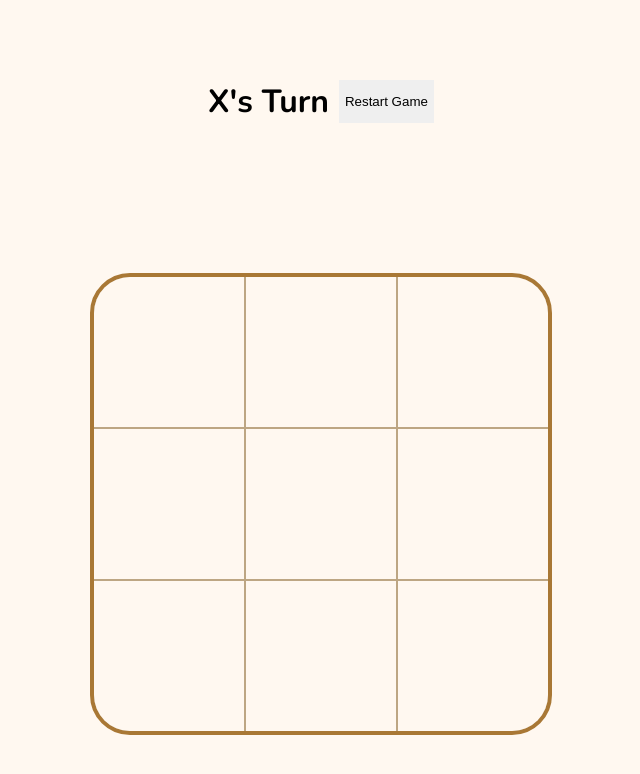
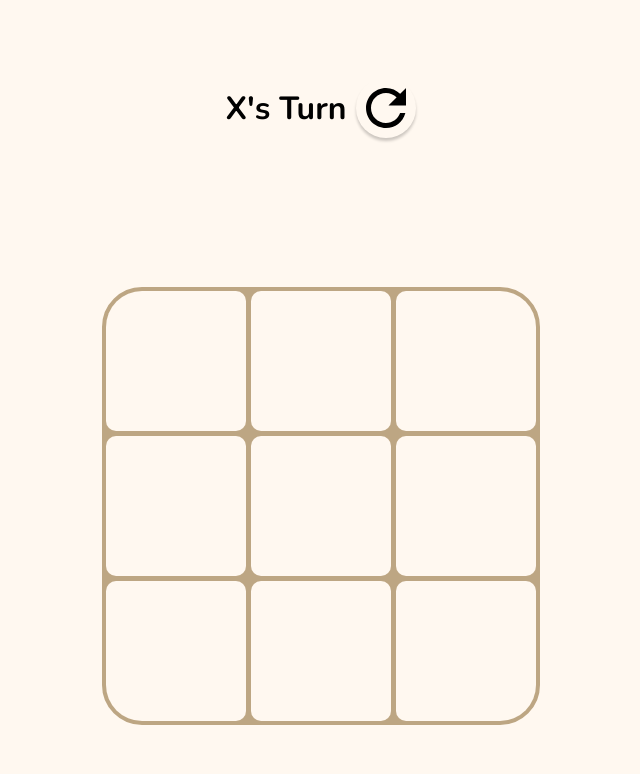
Before and after one commit to PaulEmmanuel8888/Tac, a React (Vite) app: page / in a window 1280 px wide. Shown: the top 774 px of the page, without its empty margins (319-959 px from the left). Built offline with nearby package versions, Linux system fonts and the light colour scheme.

Commit message:
Add ResetBtn component to handle game reset

```diff
--- a/src/components/Header.jsx
+++ b/src/components/Header.jsx
@@ -1,13 +1,15 @@
+import ResetBtn from "./ResetBtn.jsx";
+
 const Header = ({ winner, restartGame, currentPlayer }) => {
   return (
     <div className="header">
       {winner ? (
-        <h1>Winner: {winner}</h1>
+        <h1 className="winner">{winner} Wins</h1>
       ) : (
         <h1>{currentPlayer + "'s Turn"}</h1>
       )}
 
-      <button onClick={restartGame}>Restart Game</button>
+      <ResetBtn onClick={restartGame} />
     </div>
   );
 };
--- /dev/null
+++ b/src/components/ResetBtn.jsx
@@ -0,0 +1,10 @@
+import Refresh from "../assets/images/Refresh.svg?react";
+const ResetBtn = ({ onClick }) => {
+  return (
+    <div className="restart-btn" onClick={onClick}>
+      <Refresh />
+    </div>
+  );
+};
+
+export default ResetBtn;
--- a/src/index.css
+++ b/src/index.css
@@ -28,18 +28,20 @@ body {
   display: grid;
   grid-template-columns: repeat(3, 1fr);
   grid-template-rows: repeat(3, 1fr);
-  gap: 2px;
+  gap: 5px;
+  margin-bottom: 10px;
 
   /* Test Styles */
   /* background-color: #bb8e51; */
-  border: 4px solid #a97835;
+  border: 4px solid #bda683;
 }
 
 .square {
-  width: 150px;
-  height: 150px;
+  width: 140px;
+  height: 140px;
   /* box-shadow: 0 0 15px 5px rgba(193, 154, 108, 1); */
   background-color: #fff8f0;
+  border-radius: 10px;
   display: flex;
   justify-content: center;
   align-items: center;
@@ -50,10 +52,23 @@ body {
   filter: brightness(90%);
 }
 .header {
-  margin: 5px 0;
+  margin: 3px 0;
   display: flex;
   flex-direction: row;
   justify-content: space-around;
   gap: 10px;
+  align-items: center;
   padding-top: 10px;
 }
+.restart-btn {
+  cursor: pointer;
+  width: 60px;
+  height: 60px;
+  display: flex;
+  align-items: center;
+  justify-content: center;
+  border-radius: 50%;
+  box-shadow: 0 3px 3px 0 rgba(0, 0, 0, 0.2);
+}
+.winner {
+}
```
Also changed, not shown: src/assets/images/Refresh.svg (added).
